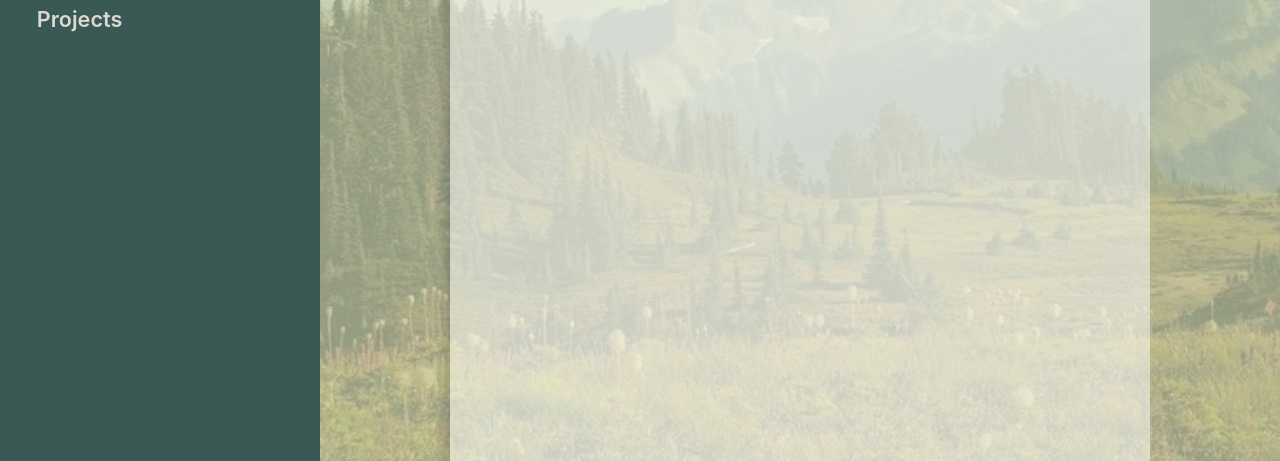
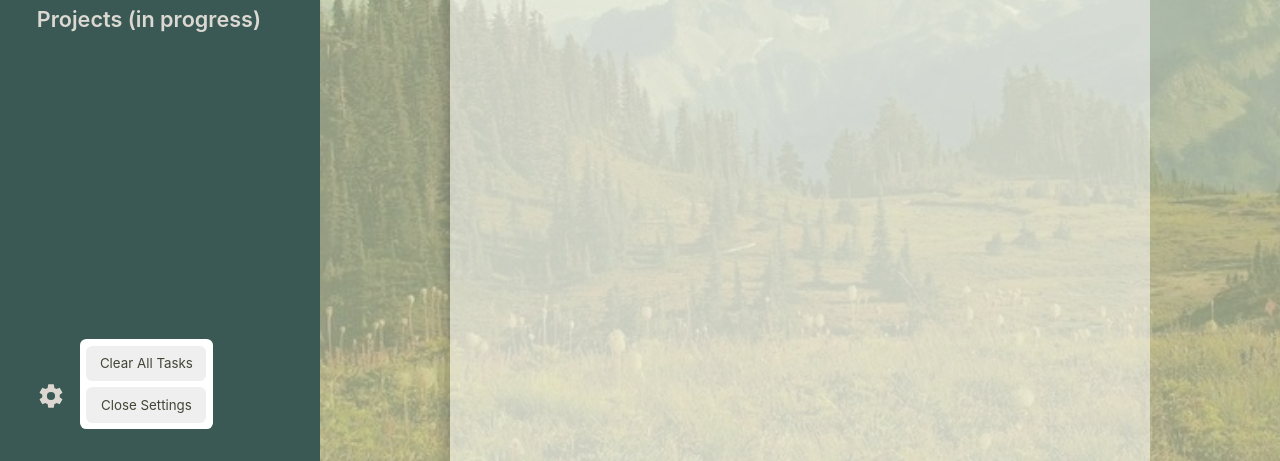
Before and after one commit to huekoh/odin-todo-list, a website built with webpack: page src/template.html in a window 1280 px wide. Shown: the part 339-800 px from the top of the page. Built offline with nearby package versions, Linux system fonts and the light colour scheme; files whose address does not match are found by name.

Commit message:
Disable over-scroll behaviour of webpage

```diff
--- a/src/styles/global.css
+++ b/src/styles/global.css
@@ -87,7 +87,10 @@ p {
 body {
   background-color: #ccdab5;
   margin: 0;
-  overflow: hidden;
+}
+
+html {
+  overscroll-behavior-y: none;
 }
 
 .animate-button {
@@ -103,12 +106,20 @@ body {
   filter: brightness(0.9);
 }
 
+.hidden-btn {
+  background-color: #ffffff00;
+  border-style: none;
+  padding: 0;
+}
+
 /* stylings for template elements */
 #main-page {
   height: 100vh;
   min-height: 600px;
 
   display: flex;
+  overflow-y: auto;
+  overflow-x: hidden;
 }
 
 #page-header {
@@ -129,7 +140,7 @@ body {
 
   flex-shrink: 0;
   width: 320px;
-  height: 100vh;
+  min-height: 100vh;
   box-sizing: border-box;
   transition: all 0.3s ease;
 
@@ -196,7 +207,7 @@ body {
   gap: 0.2rem;
 }
 
-.menu-button-container img {
+.icon {
   filter: invert(89%) sepia(5%) saturate(273%) hue-rotate(355deg)
     brightness(98%) contrast(91%);
 }
@@ -211,6 +222,32 @@ body {
   width: 100%;
   height: 100%;
   text-align: left;
+}
+
+#more-options {
+  position: relative;
+  margin-top: auto;
+}
+
+#settings-popup {
+  position: absolute;
+  left: 3.5rem;
+  bottom: 0;
+
+  display: flex;
+  flex-direction: column;
+  gap: 0.4rem;
+
+  width: 120px;
+  padding: 0.4rem;
+  background-color: #ffffff;
+  border-radius: 0.4rem;
+}
+
+#settings-popup button {
+  border-style: none;
+  border-radius: 0.4rem;
+  padding: 0.6rem 0.8rem;
 }
 
 /* styling for tasks component */
--- a/src/template.html
+++ b/src/template.html
@@ -72,7 +72,20 @@
         </div>
 
         <div class="projects">
-          <h3>Projects</h3>
+          <h3>Projects (in progress)</h3>
+        </div>
+        <div id="more-options">
+          <button class="hidden-btn very-small">
+            <img
+              class="icon"
+              src="./assets/images/settings_icon.svg"
+              alt="icon of settings button"
+            />
+          </button>
+          <div id="settings-popup">
+            <button class="no-animate-button">Clear All Tasks</button>
+            <button class="no-animate-button">Close Settings</button>
+          </div>
         </div>
       </aside>
 
```
